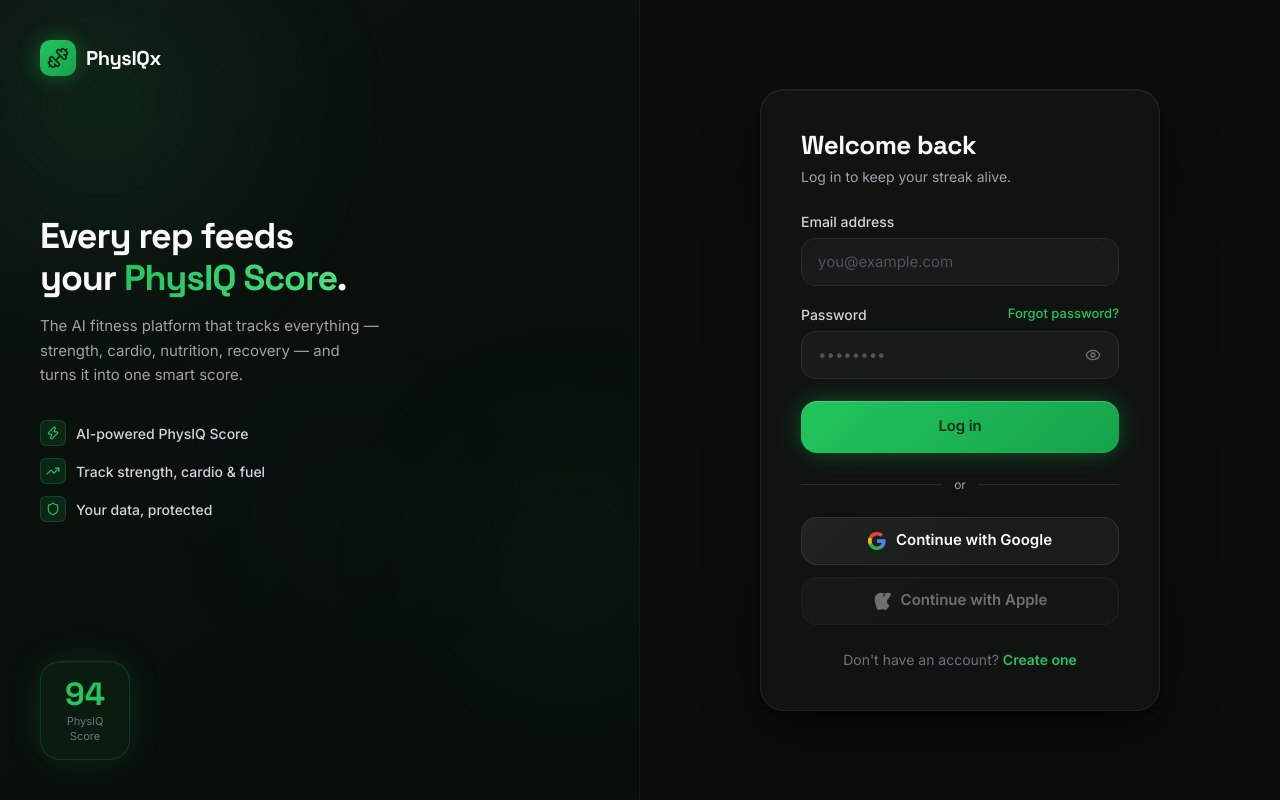
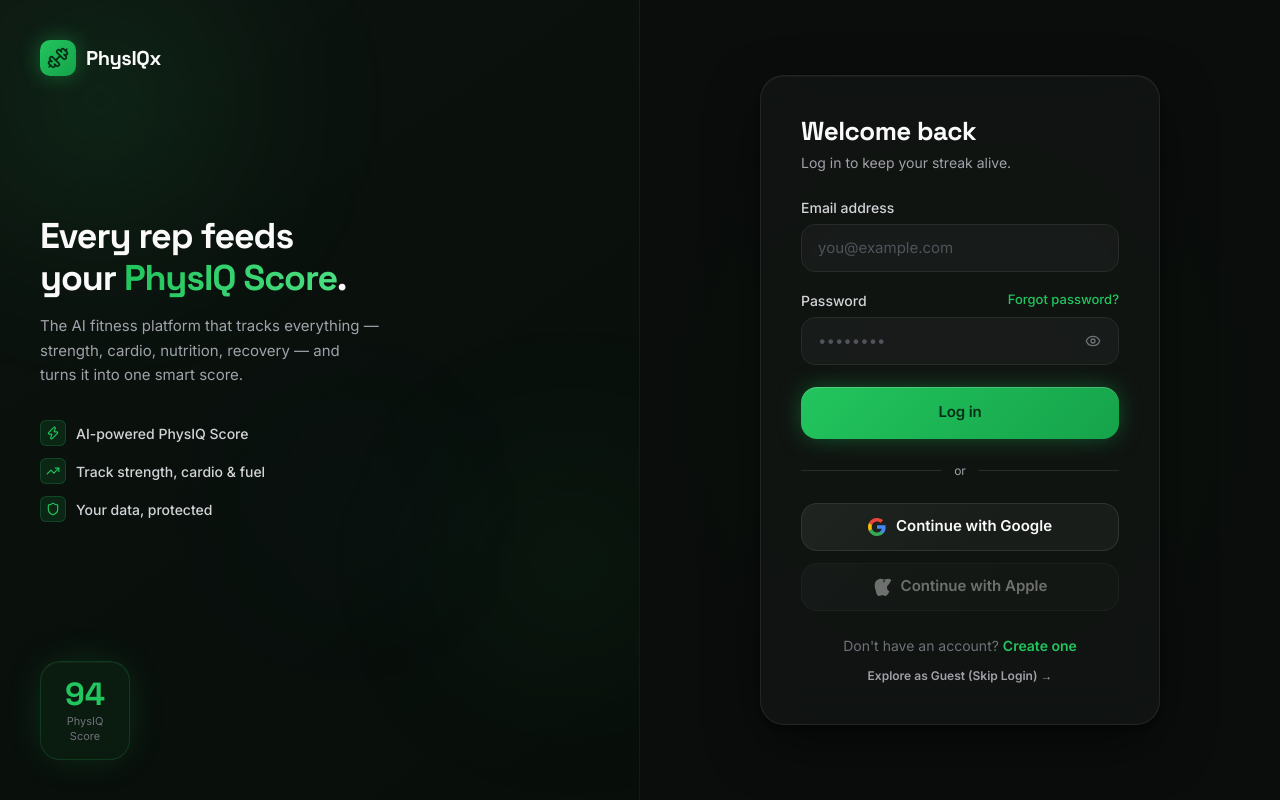
Before and after one commit to chaitanyakumarAI/PhysIQx-AI, a Next.js app: page /login in a window 1280 px wide. Built offline with nearby package versions, Linux system fonts and the light colour scheme.

Commit message:
feat: enable direct guest entry to home page and root redirect

```diff
--- a/src/app/(auth)/login/page.tsx
+++ b/src/app/(auth)/login/page.tsx
@@ -26,12 +26,20 @@ export default function LoginPage() {
       <SocialLoginButtons />
 
       {/* Switch to signup */}
-      <p className="auth-switch-text">
-        Don&apos;t have an account?{" "}
-        <Link href="/signup" className="auth-switch-link">
-          Create one
+      <div className="flex flex-col items-center gap-2">
+        <p className="auth-switch-text">
+          Don&apos;t have an account?{" "}
+          <Link href="/signup" className="auth-switch-link">
+            Create one
+          </Link>
+        </p>
+        <Link
+          href="/home"
+          className="inline-flex items-center text-xs font-semibold text-foreground-secondary hover:text-brand transition-colors pt-1"
+        >
+          Explore as Guest (Skip Login) →
         </Link>
-      </p>
+      </div>
 
       <style>{`
         .auth-page-title {
--- a/src/app/page.tsx
+++ b/src/app/page.tsx
@@ -5,5 +5,5 @@ import { redirect } from "next/navigation";
 //   Session, no onboarding → /onboarding
 //   Session + onboarded → /home
 export default function RootPage() {
-  redirect("/login");
+  redirect("/home");
 }
--- a/src/middleware.ts
+++ b/src/middleware.ts
@@ -20,25 +20,14 @@ export async function middleware(request: NextRequest) {
 
   const isPublicRoute = PUBLIC_ROUTES.some((route) => pathname.startsWith(route));
 
-  // --- Unauthenticated user ---
-  if (!user) {
-    if (isPublicRoute || pathname === "/") {
-      return supabaseResponse;
-    }
-    // Trying to access a protected route → bounce to login
-    const url = request.nextUrl.clone();
-    url.pathname = "/login";
-    return Response.redirect(url);
-  }
-
   // --- Authenticated user visiting a public auth route ---
-  if (isPublicRoute) {
+  if (user && isPublicRoute && pathname !== "/auth/callback") {
     const url = request.nextUrl.clone();
     url.pathname = "/home";
     return Response.redirect(url);
   }
 
-  // --- Authenticated user — allow through ---
+  // Allow through (supports authenticated users and local/guest offline usage)
   return supabaseResponse;
 }
 
```
